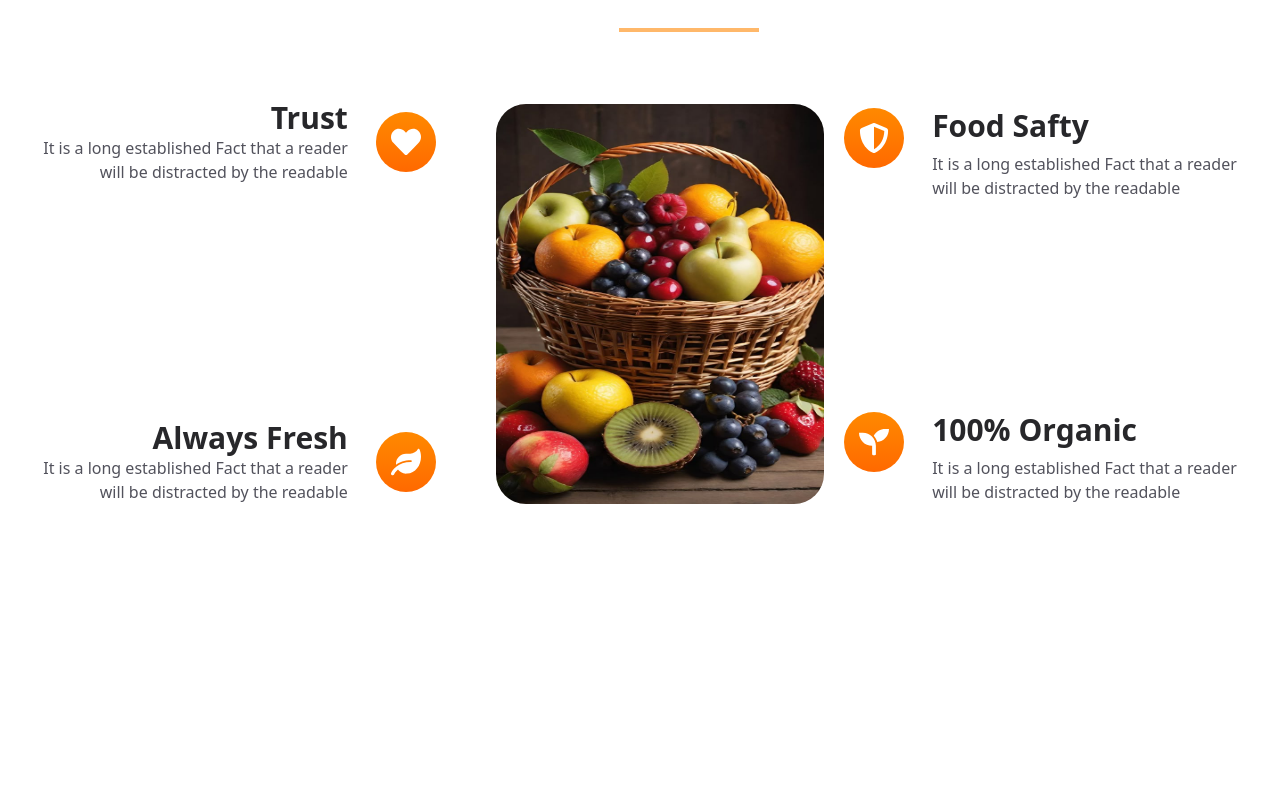
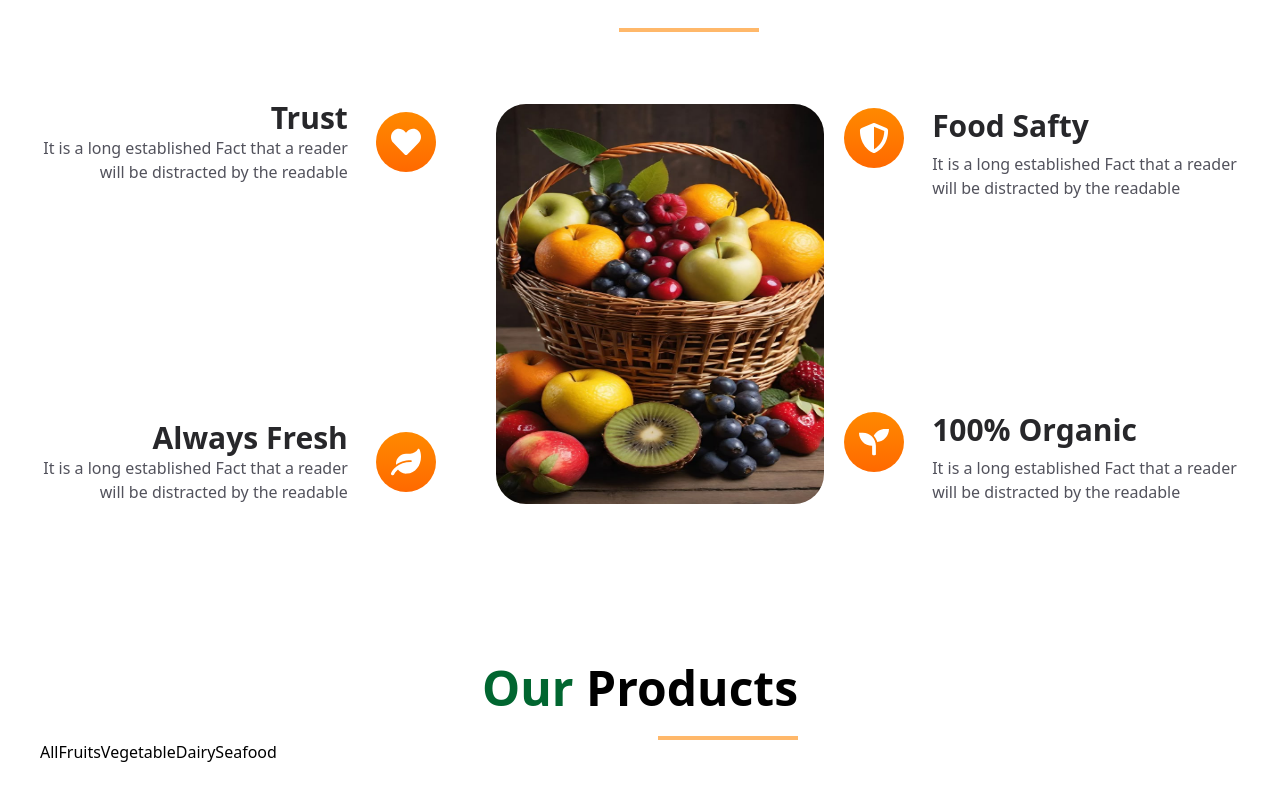
Before and after one commit to Aadityab2003/Grocery_Website, a React (Vite) app: page / in a window 1280 px wide. Shown: the part 1632-2432 px from the top of the page. Before the commit the page ends 2216 px from the top, so only its background shows below. Built offline with nearby package versions, Linux system fonts and the light colour scheme.

Commit message:
Values Section Done

```diff
--- a/src/Component/Home/Home.jsx
+++ b/src/Component/Home/Home.jsx
@@ -3,6 +3,7 @@ import Navbar from "../Navbar/Navbar";
 import Hero from "../Hero/Hero";
 import Category from "../Category/Category";
 import Values from "../Values/Values";
+import Products from "../Products/products";
 
 const Home = () => {
   return (
@@ -11,6 +12,7 @@ const Home = () => {
       <Hero />
       <Category />
       <Values />
+      <Products />
     </div>
   );
 };
--- /dev/null
+++ b/src/Component/Products/Products.jsx
@@ -0,0 +1,24 @@
+import React from "react";
+import Heading from "../Heading/Heading";
+
+const Products = () => {
+  const category = ["All", "Fruits", "Vegetable", "Dairy", "Seafood"];
+  return (
+    <section>
+      <div className="max-w-[1400px] mx-auto px-10 py-20">
+        <Heading highlight="Our" heading="Products" />
+
+        {/*Tabes*/}
+        <div>
+          {category.map((category) => {
+            return <button key={category}>
+              {category}
+              </button>;
+          })}
+        </div>
+      </div>
+    </section>
+  );
+};
+
+export default Products;
--- a/src/Component/Values/Values.jsx
+++ b/src/Component/Values/Values.jsx
@@ -7,7 +7,7 @@ const Values = () => {
 
    const leftValues = value.slice(0,2).map(item => {
       return(
-         <div className='flex md:flex-row-reverse items-center gap-7 mt-2' key={item.id}>
+         <div  className='flex md:flex-row-reverse items-center gap-7 mt-2' key={item.id}>
             <div>
                <span className='flex justify-center items-center text-3xl text-white bg-gradient-to-b from-orange-400 to-orange-500 w-15 h-15 rounded-full'>{item.icon}</span>
             </div>
```
